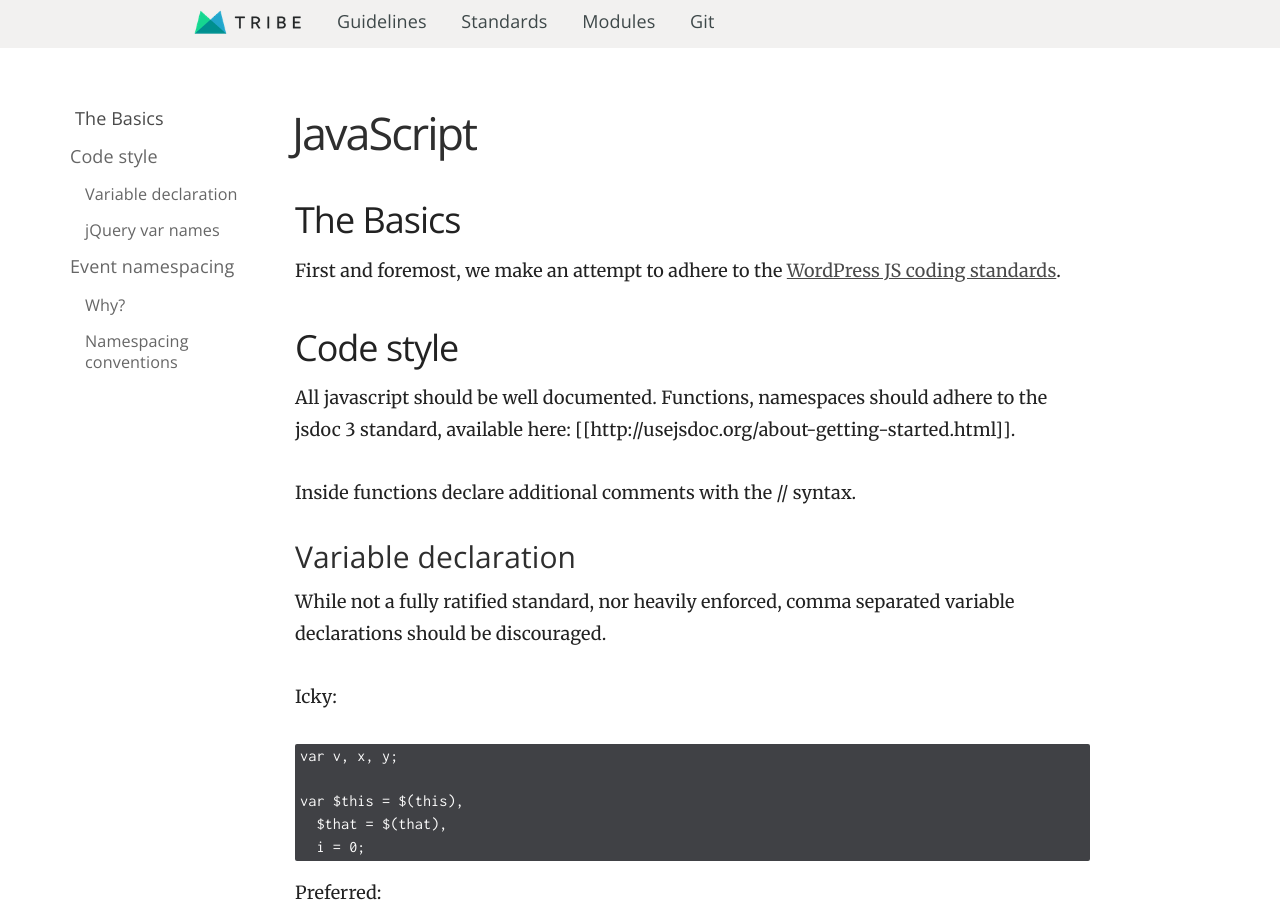
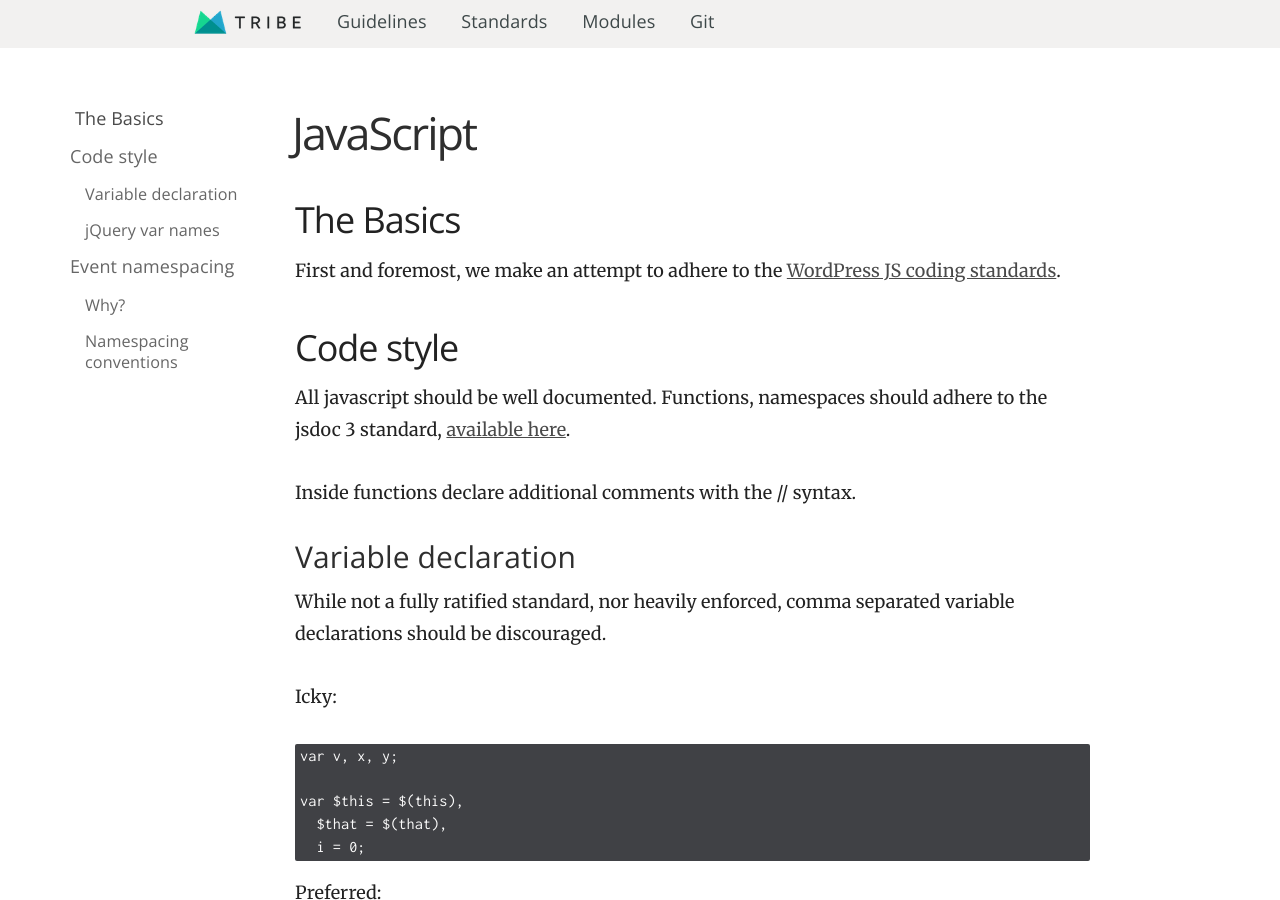
Before and after one commit to moderntribe/products-engineering, a Jekyll site: the page built from _posts/2017-08-28-javascript.md, in a window 1280 px wide and 900 px high. Built offline with Jekyll 4.4.1, drawn with Linux system fonts in a browser that asks for light colours; nearby versions of some CDN libraries.

Commit message:
Fix a link in JS

```diff
--- a/_posts/2017-08-28-javascript.md
+++ b/_posts/2017-08-28-javascript.md
@@ -12,7 +12,7 @@ First and foremost, we make an attempt to adhere to the [WordPress JS coding sta
 
 ## <a id="js-style"></a> Code style
 
-All javascript should be well documented. Functions, namespaces should adhere to the jsdoc 3 standard, available here: [[http://usejsdoc.org/about-getting-started.html]].
+All javascript should be well documented. Functions, namespaces should adhere to the jsdoc 3 standard, [available here](http://usejsdoc.org/about-getting-started.html).
 
 Inside functions declare additional comments with the // syntax.
 
```
